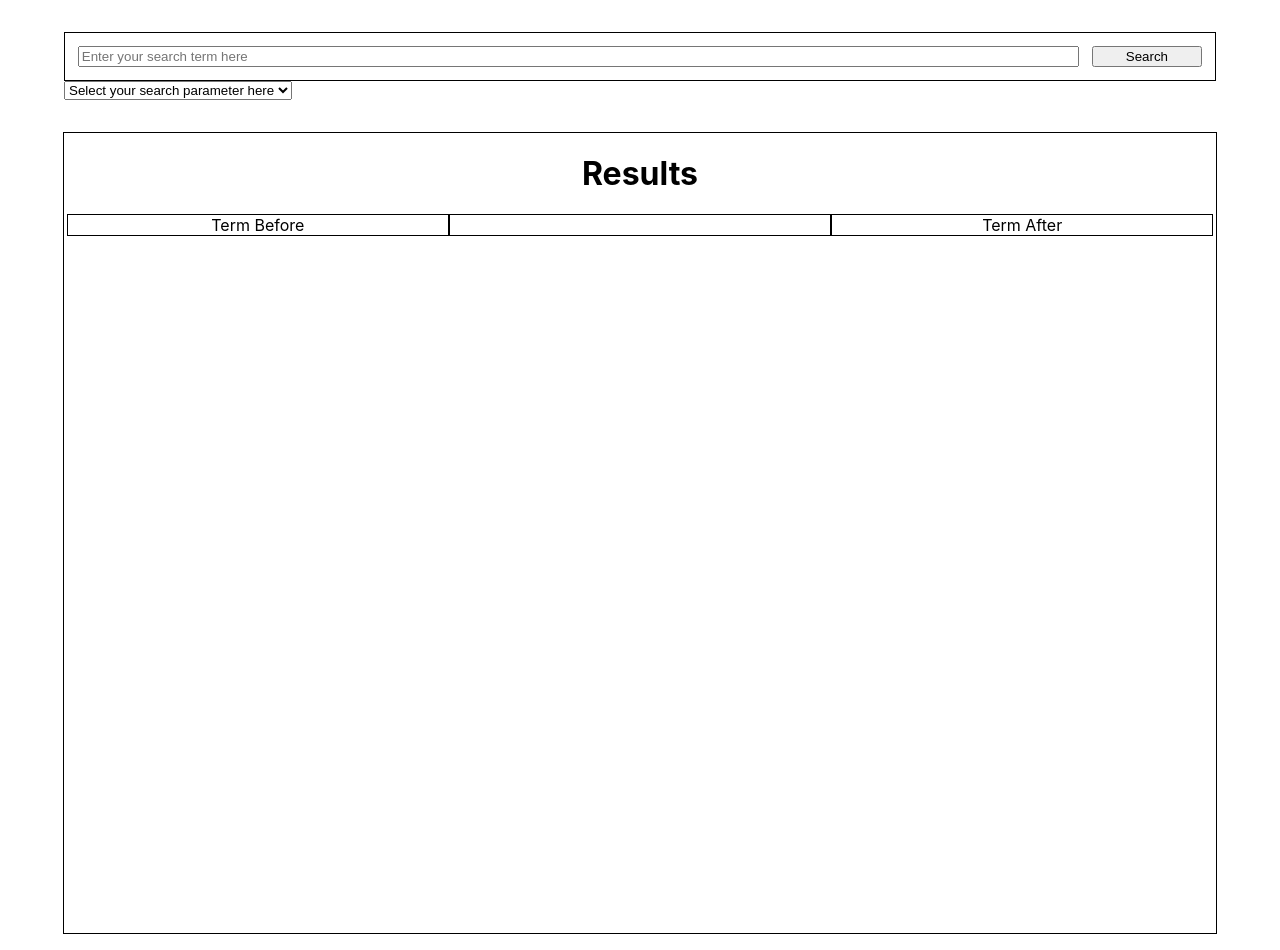
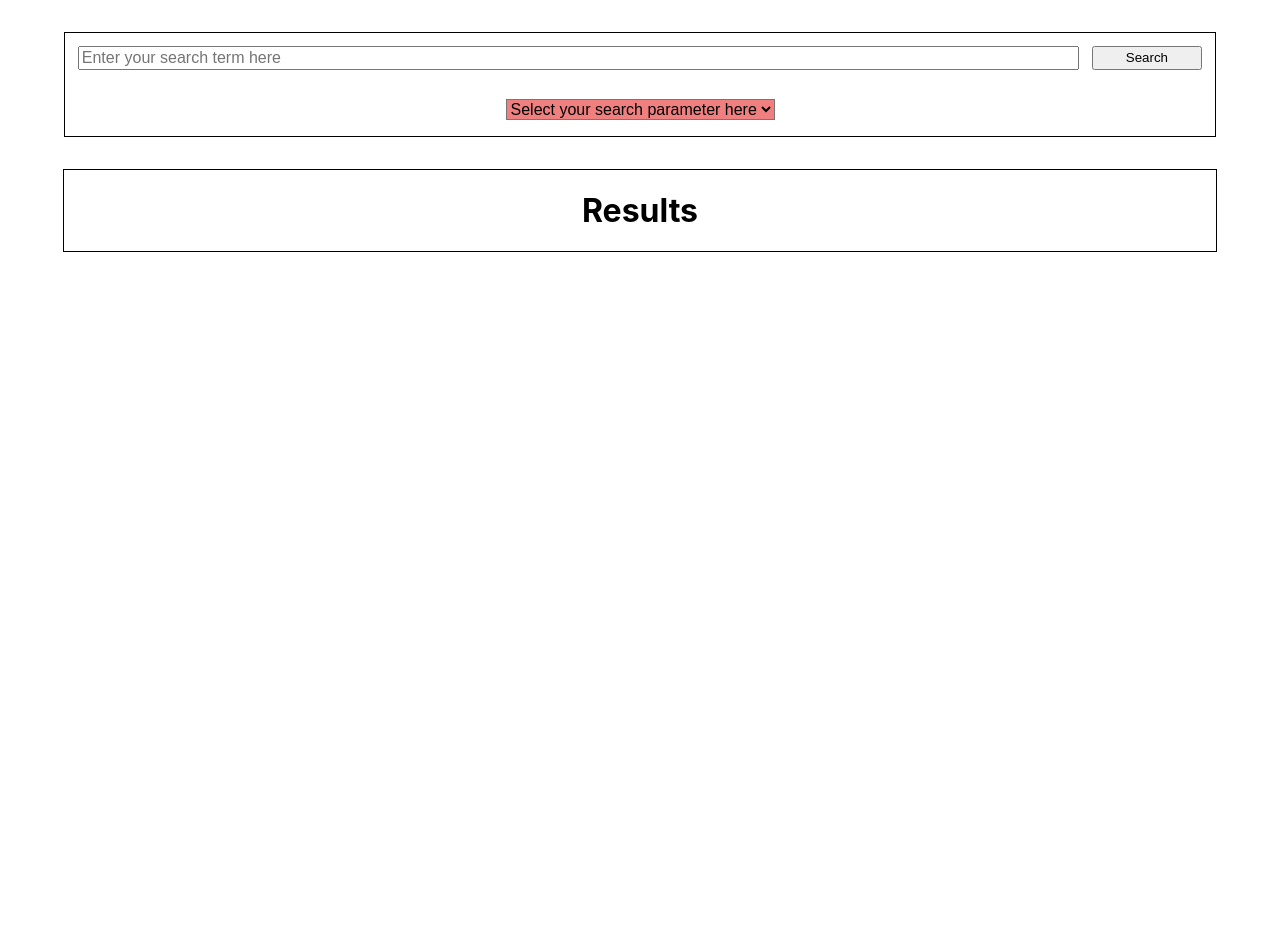
Before and after one commit to cmstorrsfox/lexicalists, a React (Create React App) app: page / in a window 1280 px wide. After the commit the page ends 800 px from the top, so only its background shows below. Built offline with nearby package versions, Linux system fonts and the light colour scheme.

Commit message:
added color to parameter field and warning message if parameter not selected

```diff
--- a/src/Components/SearchBar/SearchBar.css
+++ b/src/Components/SearchBar/SearchBar.css
@@ -12,17 +12,21 @@
     display: flex;
     flex-direction: column;
     justify-content: flex-start;
-    border: 1px solid black;
+    border-top: 1px solid black;
+    border-left: 1px solid black;
+    border-right: 1px solid black;
     padding: 0.8rem;
     overflow-x: hidden;
-
-
 
 }
 
 .input-field {
     display: flex;
     flex-wrap: nowrap;
+}
+
+input {
+    font-size: 1rem;
 }
 
 .search-field {
@@ -38,6 +42,16 @@
 
 .parameter-selector {
     display: flex;
+    width: 100%;
     justify-content: space-around;
-    color: red;
+    border-bottom: 1px solid black;
+    border-right: 1px solid black;
+    border-left: 1px solid black;
+    padding: 1rem;
 }
+
+select {
+    font-size: 1rem;
+    background-color: lightcoral;
+    margin: 0 auto;
+}
--- a/src/Components/SearchBar/SearchBar.js
+++ b/src/Components/SearchBar/SearchBar.js
@@ -29,10 +29,17 @@ class SearchBar extends React.Component {
     //event handler for parameter field - provides parameter
     handleParameterChange(event) {
         this.setState({ queryParams: event.target.value })
+        const paramSelector = document.getElementById('param-selector');
+        paramSelector.style.backgroundColor = 'lightgreen';
     }
 
     handleSubmit(event) {
-        alert(`an enquiry was submitted: ${this.state.term}`);
+        if(this.state.searchParams === '' ) {
+            alert('Please select a search parameter then try your search again');
+        } else {
+            alert(`an enquiry was submitted: ${this.state.term}`);
+        }
+
         event.preventDefault();
         this.setState({
             term: '',
@@ -60,7 +67,7 @@ class SearchBar extends React.Component {
                     </div>
                 </form>
                 <form className="parameter-selector">
-                    <select value={this.state.queryParams} onChange={this.handleParameterChange}>
+                    <select value={this.state.queryParams} onChange={this.handleParameterChange} id="param-selector">
                         <option value='' disabled>Select your search parameter here</option>
                         <option value="rel_jjb=">Adjective Collocations</option>
                         <option value="rel_jja=">Noun Collocations</option>
--- a/src/Components/SearchResults/SearchResults.css
+++ b/src/Components/SearchResults/SearchResults.css
@@ -3,7 +3,7 @@
     flex-direction: column;
     margin: 1rem auto;
     width: 90%;
-    height: 800px;
+    height: auto;
     border: 1px solid black;
 }
 
@@ -14,6 +14,7 @@
 }
 
 .column {
-    width: 33%;
-    border: 1px solid black;
+    width: 100%;
+    display: flex;
+    flex-direction: column;
 }
--- a/src/Components/SearchResults/SearchResults.js
+++ b/src/Components/SearchResults/SearchResults.js
@@ -3,14 +3,12 @@ import './SearchResults.css';
 import Word from '../Word/Word';
 
 class SearchResults extends React.Component {
+
+
     render() {
         return (
             <div className="results-container">
                 <h1>Results</h1>
-                <div className="results-columns">
-                    <div className="column" id="column-before">
-                        Term Before
-                    </div>
                     <div className="column" id="column-results">
                         {
                             this.props.searchResults.map((item) => {
@@ -18,10 +16,6 @@ class SearchResults extends React.Component {
                             })
                         }
                     </div>
-                    <div className="column" id="column-after">
-                        Term After
-                    </div>
-                </div>
             </div>
         )
     }
--- a/src/Components/Word/Word.css
+++ b/src/Components/Word/Word.css
@@ -1,3 +1,4 @@
 ul {
     list-style-type: none;
+    font-size: 1.5rem;
 }
```
